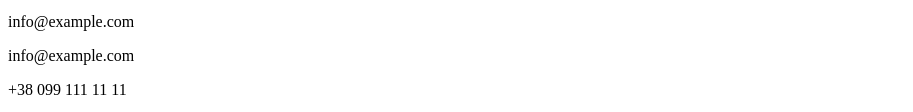
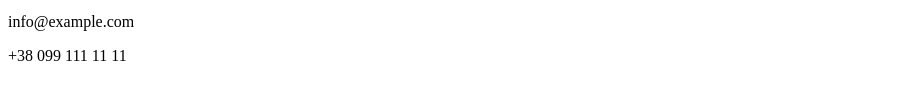
Before and after one commit to CherednikNatalya/goit-markup-hw-01, a plain HTML site: page index.html in a window 1280 px wide. Shown: the part 4586-4698 px from the top of the page, without its empty margins (0-913 px from the left). After the commit the page ends 4667 px from the top, so only its background shows below. Drawn offline with Linux system fonts and the light colour scheme.

Commit message:
Исправленный

```diff
--- a/index.html
+++ b/index.html
@@ -86,9 +86,7 @@
 </a>
 <p>г. Киев, пр-т Леси Украинки, 26</p>
 <p>info@example.com</p>
-<p>info@example.com</p>
 <p>+38 099 111 11 11</p>
-
 </footer>
 </body>
 
```
